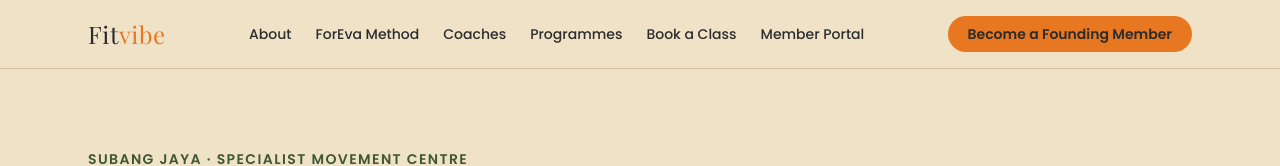
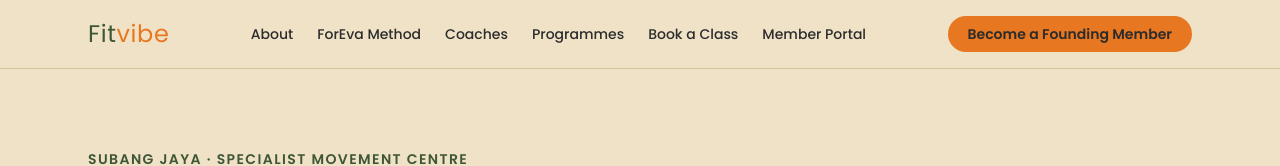
Before and after one commit to ethanRjoseph14/fitvibe-system, a Next.js app: page / in a window 1280 px wide. Shown: the top 166 px of the page. Built offline with nearby package versions, Linux system fonts and the light colour scheme.

Commit message:
Replace Fitvibe with Wordmark component in NavBar

```diff
--- a/components/NavBar.tsx
+++ b/components/NavBar.tsx
@@ -1,4 +1,5 @@
 import Link from "next/link";
+import Wordmark from "@/components/Wordmark";
 
 const links = [
   { href: "/about", label: "About" },
@@ -13,8 +14,8 @@ export default function NavBar() {
   return (
     <header className="border-b border-tan/60 bg-warm-beige/95 backdrop-blur sticky top-0 z-10">
       <div className="mx-auto max-w-6xl px-6 py-4 flex items-center justify-between">
-        <Link href="/" className="font-display text-2xl text-charcoal tracking-wide">
-          Fit<span className="text-vitality-orange">vibe</span>
+        <Link href="/" className="text-2xl tracking-wide">
+          <Wordmark />
         </Link>
         <nav className="hidden lg:flex items-center gap-5 xl:gap-6 text-sm font-medium">
           {links.map((l) => (
```
